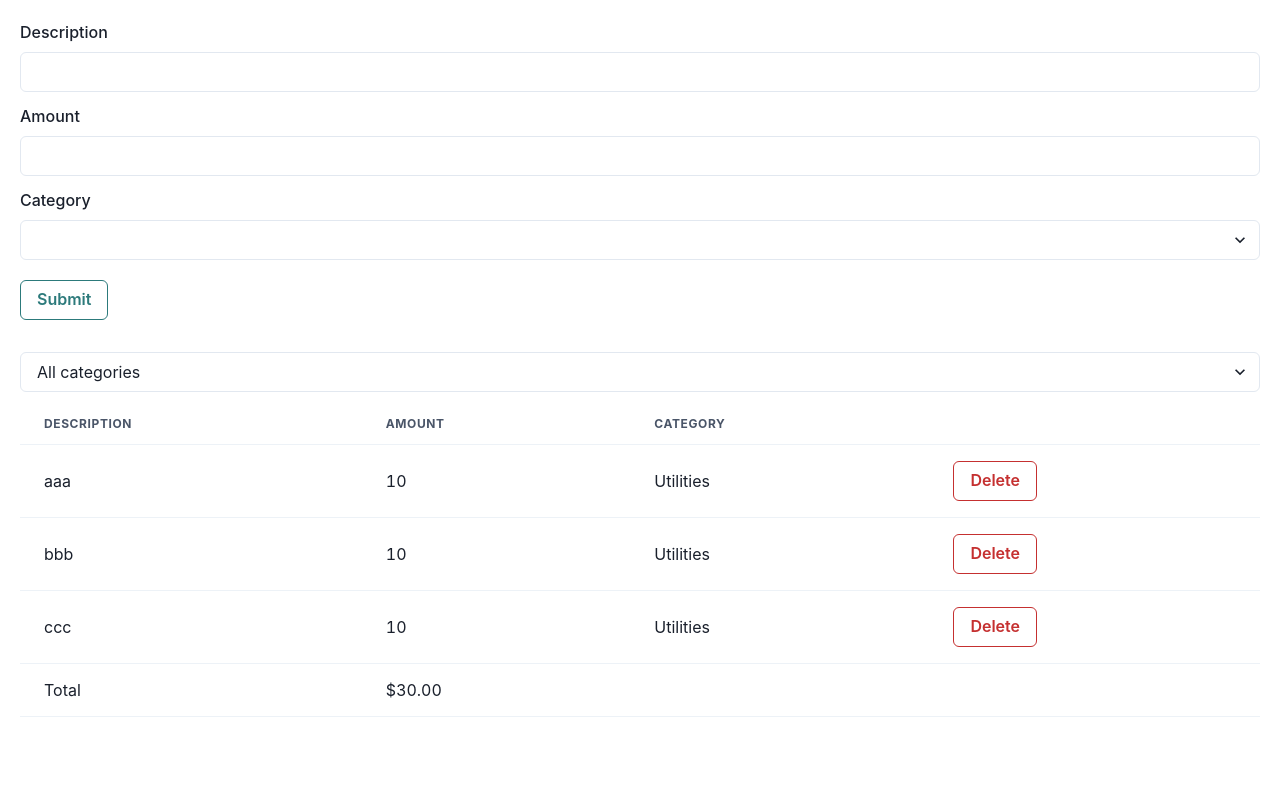
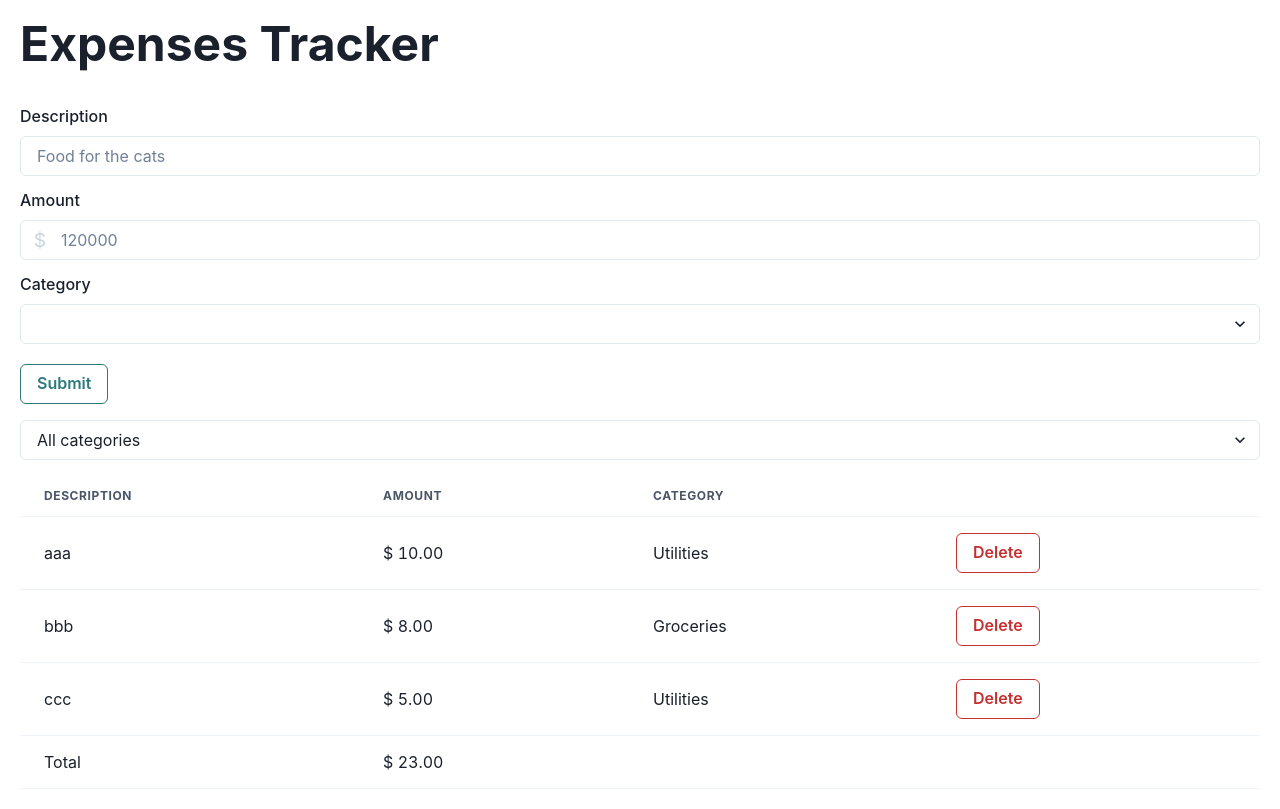
Before and after one commit to aherrera3/expenses-tracker-client, a React (Vite) app: page / in a window 1280 px wide. Built offline with nearby package versions, Linux system fonts and the light colour scheme.

Commit message:
Generating the Client folder

```diff
--- a/index.html
+++ b/index.html
@@ -4,7 +4,7 @@
     <meta charset="UTF-8" />
     <link rel="icon" type="image/svg+xml" href="/vite.svg" />
     <meta name="viewport" content="width=device-width, initial-scale=1.0" />
-    <title>Vite + React + TS</title>
+    <title>Expenses Tracker</title>
   </head>
   <body>
     <div id="root"></div>
--- a/package.json
+++ b/package.json
@@ -1,5 +1,5 @@
 {
-  "name": "expenses-tracker",
+  "name": "client",
   "private": true,
   "version": "0.0.0",
   "type": "module",
--- a/src/App.tsx
+++ b/src/App.tsx
@@ -2,14 +2,14 @@ import { useState } from "react";
 import ExpenseList from "./components/ExpenseList";
 import ExpenseForm from "./components/ExpenseForm";
 import ExpenseFilter from "./components/ExpenseFilter";
-import { Box } from "@chakra-ui/react";
+import { Box, Heading, VStack } from "@chakra-ui/react";
 
 function App() {
   const [selectedCategory, setSelectedCategory] = useState("");
   const [expenses, setExpenses] = useState([
     { id: 1, description: "aaa", amount: 10, category: "Utilities" },
-    { id: 2, description: "bbb", amount: 10, category: "Utilities" },
-    { id: 3, description: "ccc", amount: 10, category: "Utilities" },
+    { id: 2, description: "bbb", amount: 8, category: "Groceries" },
+    { id: 3, description: "ccc", amount: 5, category: "Utilities" },
   ]);
 
   const handlerDelete = (id: number) => {
@@ -23,9 +23,13 @@ function App() {
     : expenses;
 
   return (
+    //stretch
     <>
-      {/*Expense form*/}
-      <Box mb={8}>
+      <VStack spacing={4} align="strech">
+        <Heading as="h1" size="2xl" mb={5}>
+          Expenses Tracker
+        </Heading>
+        {/*Expense form*/}
         <ExpenseForm
           onSubmit={(newExpense) =>
             setExpenses([
@@ -34,15 +38,13 @@ function App() {
             ])
           }
         />
-      </Box>
 
-      {/*expense filter and list*/}
-      <Box mb={3}>
+        {/*expense filter and list*/}
         <ExpenseFilter
           onSelectCategory={(category) => setSelectedCategory(category)}
         />
-      </Box>
-      <ExpenseList expenses={visibleExpenses} onDelete={handlerDelete} />
+        <ExpenseList expenses={visibleExpenses} onDelete={handlerDelete} />
+      </VStack>
     </>
   );
 }
--- a/src/components/ExpenseForm.tsx
+++ b/src/components/ExpenseForm.tsx
@@ -3,10 +3,13 @@ import { z } from "zod";
 import { useForm } from "react-hook-form";
 import categories from "../utils/categories";
 import {
+  Box,
   Button,
   FormControl,
   FormLabel,
   Input,
+  InputGroup,
+  InputLeftElement,
   Select,
   Text,
 } from "@chakra-ui/react";
@@ -47,30 +50,39 @@ const ExpenseForm = ({ onSubmit }: Props) => {
     >
       <FormControl mb={3}>
         <FormLabel htmlFor="description">Description</FormLabel>
-        <Input {...register("description")} id="description" type="text" />
+        <Input
+          placeholder="Food for the cats"
+          {...register("description")}
+          id="description"
+          type="text"
+        />
         {errors.description && (
-          <Text color="tomato">{errors.description.message}</Text>
+          <Text color="red.300">{errors.description.message}</Text>
         )}
       </FormControl>
 
       <FormControl mb={3}>
         <FormLabel htmlFor="amount">Amount</FormLabel>
-        <Input
-          {...register("amount", { valueAsNumber: true })}
-          id="amount"
-          type="number"
-        />
-        {errors.amount && <Text color="tomato">{errors.amount.message}</Text>}
+        <InputGroup>
+          <InputLeftElement
+            pointerEvents="none"
+            color="gray.300"
+            fontSize="1.2em"
+            children="$"
+          />
+          <Input
+            placeholder="120000"
+            {...register("amount", { valueAsNumber: true })}
+            id="amount"
+            type="number"
+          />
+        </InputGroup>
+        {errors.amount && <Text color="red.300">{errors.amount.message}</Text>}
       </FormControl>
 
       <FormControl mb={5}>
         <FormLabel htmlFor="category">Category</FormLabel>
-        <Select
-          placeholder=""
-          {...register("category")}
-          id="category"
-          name="category"
-        >
+        <Select {...register("category")} id="category" name="category">
           <option value=""></option>
           {categories.map((category) => (
             <option key={category} value={category}>
@@ -79,7 +91,7 @@ const ExpenseForm = ({ onSubmit }: Props) => {
           ))}
         </Select>
         {errors.category && (
-          <Text color="tomato">{errors.category.message}</Text>
+          <Text color="red.300">{errors.category.message}</Text>
         )}
       </FormControl>
 
--- a/src/components/ExpenseList.tsx
+++ b/src/components/ExpenseList.tsx
@@ -38,7 +38,7 @@ const ExpenseList = ({ expenses, onDelete }: Props) => {
         {expenses.map((expense) => (
           <Tr key={expense.id}>
             <Td>{expense.description}</Td>
-            <Td>{expense.amount}</Td>
+            <Td>$ {expense.amount.toFixed(2)}</Td>
             <Td>{expense.category}</Td>
             <Td>
               <Button
@@ -56,7 +56,7 @@ const ExpenseList = ({ expenses, onDelete }: Props) => {
         <Tr>
           <Td>Total</Td>
           <Td>
-            $
+            ${" "}
             {expenses
               .reduce((acc, expense) => expense.amount + acc, 0)
               .toFixed(2)}
--- a/src/index.css
+++ b/src/index.css
@@ -1,3 +1,9 @@
 body {
-  padding: 20px;
+  padding: 20px; /*20px*/
 }
+
+/* @media (min-width: 800px) {
+  body {
+    padding: 60px;
+  }
+} */
```
Also changed, not shown: 1 other file (tests, documents, lock files or other folders).
